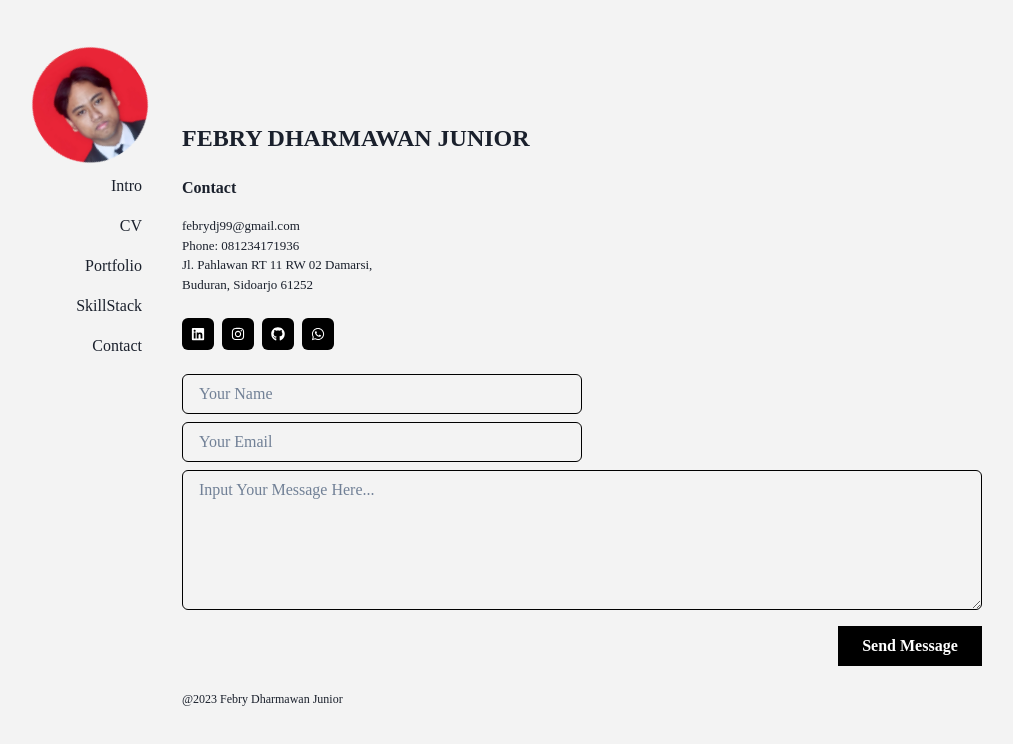
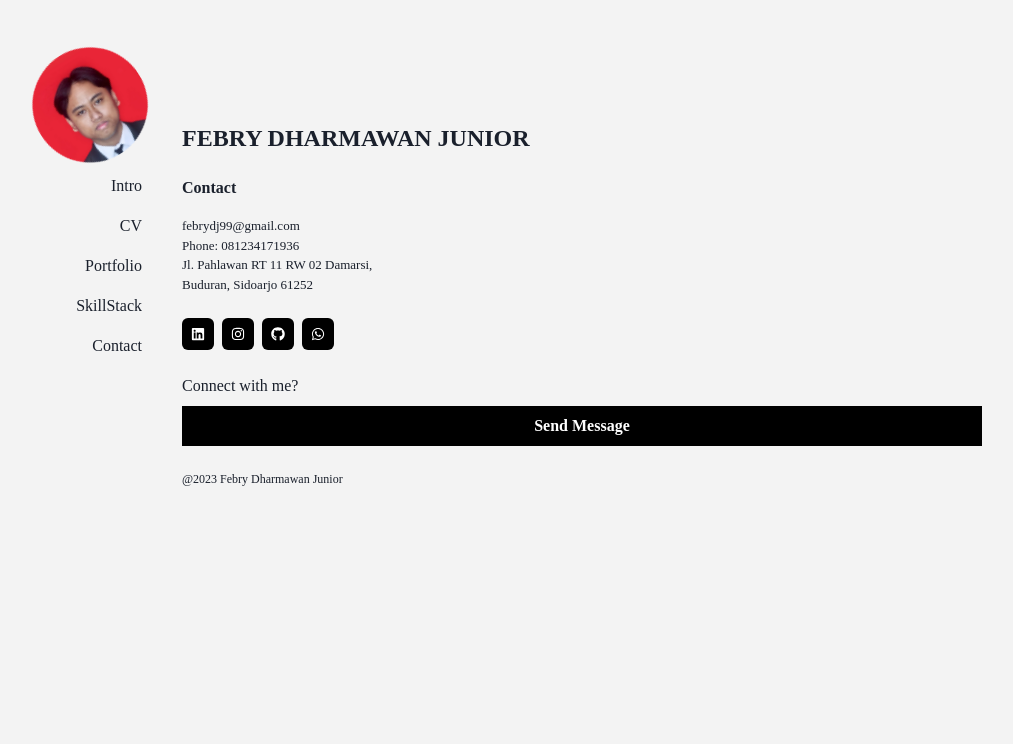
Before and after one commit to febrydjr/my-portfolio, a React (Create React App) app in the folder client/: page / in a window 1280 px wide. Both pictures are taken after a click on the link "Contact". Shown: the top 744 px of the page, without its empty margins (136-1149 px from the left). Built offline with nearby package versions, Linux system fonts and the light colour scheme.

Commit message:
Update 23

```diff
--- a/client/src/components/Education.jsx
+++ b/client/src/components/Education.jsx
@@ -56,7 +56,7 @@ const EducationTimeline = () => {
   };
 
   return (
-    <Box w={isSmallerThanMd ? "41vh" : "49vh"}>
+    <Box w={isSmallerThanMd ? "42vh" : "49vh"}>
       <VerticalTimeline layout="1-column-right">
         <Text
           align="right"
--- a/client/src/components/Working.jsx
+++ b/client/src/components/Working.jsx
@@ -45,7 +45,7 @@ const ExperienceTimeline = () => {
     fontSize: isSmallerThanMd ? "12px" : "13px",
   };
   return (
-    <Box align="left" w={isSmallerThanMd ? "41vh" : "49vh"}>
+    <Box align="left" w={isSmallerThanMd ? "42vh" : "49vh"}>
       <VerticalTimeline layout="1-column-left">
         <Text
           ml={12}
--- a/client/src/pages/Contact.jsx
+++ b/client/src/pages/Contact.jsx
@@ -1,5 +1,5 @@
 import React from "react";
-import { extendTheme } from "@chakra-ui/react";
+import { Flex, extendTheme } from "@chakra-ui/react";
 import {
   Box,
   useMediaQuery,
@@ -29,7 +29,8 @@ const Contact = () => {
     <Box
       ml={isSmallerThanMd ? 4 : 0}
       mt={isSmallerThanMd ? 4 : 24}
-      h={isSmallerThanMd ? "auto" : "100vh"}
+      h={isSmallerThanMd ? "70vh" : "89vh"}
+      w={isSmallerThanMd ? "auto" : "100vh"}
     >
       <Text fontSize={isSmallerThanMd ? "xl" : "2xl"} fontWeight={"bold"}>
         FEBRY DHARMAWAN JUNIOR
@@ -48,7 +49,7 @@ const Contact = () => {
         <SocialMedia />
       </Box>
       <Box display={"flex"} gap={2} flexDirection={"column"} mt={6}>
-        <Input
+        {/* <Input
           _hover={{
             bg: "white",
             color: "black",
@@ -88,19 +89,22 @@ const Contact = () => {
           h={"140px"}
           variant={"outline"}
           placeholder="Input Your Message Here..."
-        ></Textarea>
+        ></Textarea> */}
+        {/* <Flex justifyContent={"left"} alignItems={"center"}>   */}
+        <Text>Connect with me?</Text>
         <Button
           mr={isSmallerThanMd ? 5 : 0}
           bg={"black"}
           color={"white"}
           _hover={{ bg: "white", color: "black", border: "1px solid black" }}
           borderRadius={"none"}
-          w={"18vh"}
-          mt={2}
-          ml="auto"
+          // w={"18vh"}
+          // mt={2}
+          // ml="auto"
         >
           Send Message
         </Button>
+        {/* </Flex> */}
         <Text mb={3} mt={4} fontSize={`12px`}>
           @2023 Febry Dharmawan Junior
         </Text>
```
